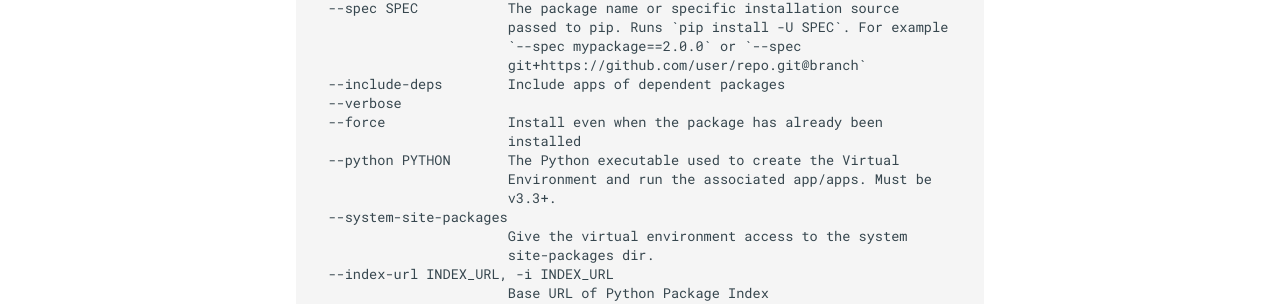
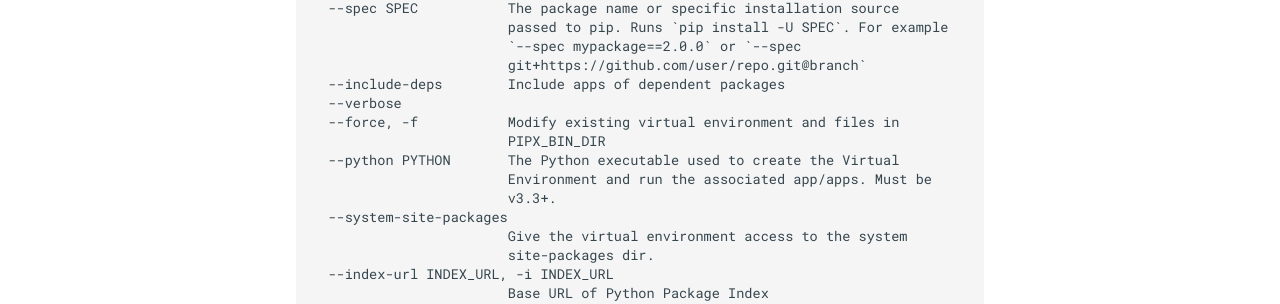
Before and after one commit to pypa/pipx, an MkDocs documentation site: the page built from docs/docs.md, in a window 1280 px wide and 1400 px high, scrolled down 924 px. Shown: the part 946-1250 px from the top of the window. Built offline with MkDocs 1.6.1 and Material for MkDocs 9.7.7, drawn with Linux system fonts in a browser that asks for light colours; comment, search, counter and statistics services are not loaded; some of the changed text lies outside the part shown.

Commit message:
remove existing files in PIPX_BIN_DIR if --force is passed

```diff
--- a/docs/docs.md
+++ b/docs/docs.md
@@ -100,8 +100,8 @@ optional arguments:
                         git+https://github.com/user/repo.git@branch`
   --include-deps        Include apps of dependent packages
   --verbose
-  --force               Install even when the package has already been
-                        installed
+  --force, -f           Modify existing virtual environment and files in
+                        PIPX_BIN_DIR
   --python PYTHON       The Python executable used to create the Virtual
                         Environment and run the associated app/apps. Must be
                         v3.3+.
@@ -186,6 +186,8 @@ optional arguments:
                         passed to pip. Runs `pip install -U SPEC`. For example
                         `--spec mypackage==2.0.0` or `--spec
                         git+https://github.com/user/repo.git@branch`
+  --force, -f           Modify existing virtual environment and files in
+                        PIPX_BIN_DIR
   --include-deps        Include apps of dependent packages
   --system-site-packages
                         Give the virtual environment access to the system
```
Also changed, not shown: other parts of docs/docs.md (+1 -1 lines), README.md (+2 -2 lines), docs/changelog.md (+1 -0 lines), docs/index.md (+2 -2 lines), 3 other files.
